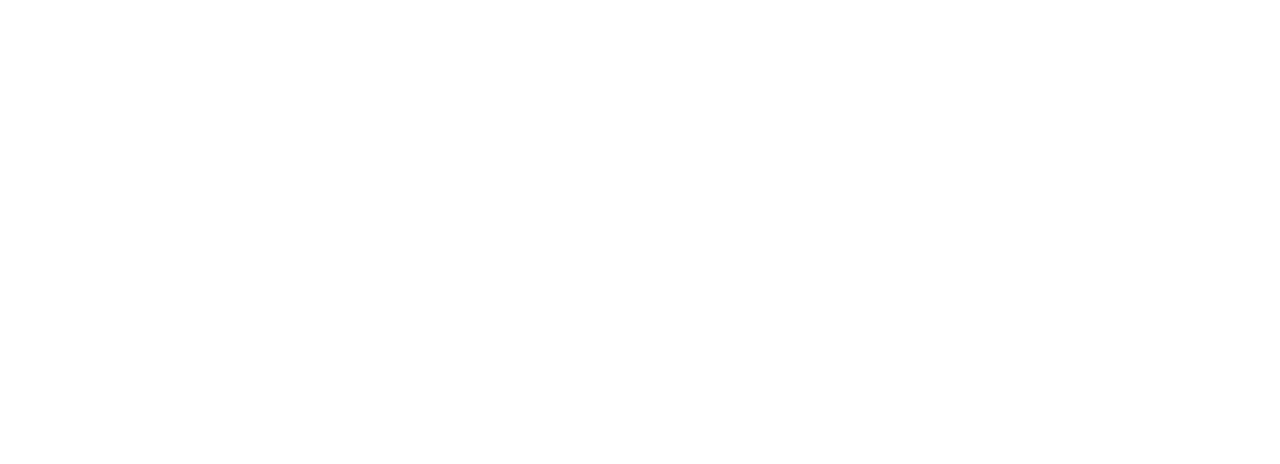
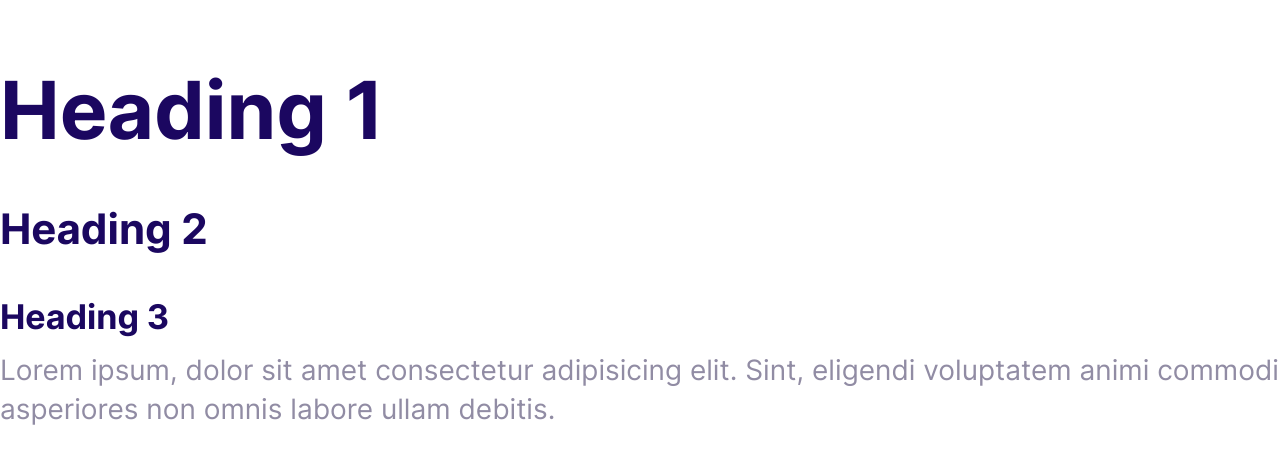
Before and after one commit to kkatalz/Topify, a plain HTML site: page index.html in a window 1280 px wide. Drawn offline with nearby package versions, Linux system fonts and the light colour scheme.

Commit message:
Define the styles for typography.

```diff
--- a/css/styles.css
+++ b/css/styles.css
@@ -5,3 +5,72 @@
     --headings-color: #1b0760;
     --body-color: #918ca4;
 }
+
+
+/* Typography */
+@font-face {
+    font-family: 'Inter';
+    src: url('/fonts/Inter-Regular.ttf') format('truetype');
+    font-weight: normal;
+    font-style: normal;
+}
+
+@font-face {
+    font-family: 'Inter';
+    src: url('/fonts/Inter-Bold.ttf') format('truetype');
+    font-weight: bold;
+    font-style: normal;
+}
+
+html {
+    font-size: 62.5%;
+}
+
+body {
+    font-family: 'Inter', Arial, Helvetica, sans-serif;
+    color: var(--body-color);
+    font-size: 2.4rem;
+    line-height: 1.4;
+}
+
+h1,
+h2,
+h3 {
+    color: var(--headings-color);
+    margin-bottom: 1rem;
+}
+
+h1 {
+    font-size: 7rem;
+}
+
+h2 {
+    font-size: 4rem;
+}
+
+h3 {
+    font-size: 3rem;
+}
+
+p {
+    margin-top: 0;
+}
+
+@media screen and (min-width:1024px) {
+    body {
+        font-size: 2.8rem;
+    }
+
+    h1 {
+        font-size: 8rem;
+    }
+
+    h2 {
+        font-size: 4.2rem;
+    }
+
+    h3 {
+        font-size: 3.4rem;
+    }
+
+}
--- a/index.html
+++ b/index.html
@@ -3,7 +3,15 @@
   <head>
     <meta charset="UTF-8" />
     <meta name="viewport" content="width=device-width, initial-scale=1.0" />
-    <title>Document</title>
+    <link rel="stylesheet" href="/css/normalize.css" />
+    <link rel="stylesheet" href="/css/styles.css" />
+    <title>Topify</title>
   </head>
-  <body></body>
+  <body>
+    <h1>Heading 1</h1>
+    <h2>Heading 2</h2>
+    <h3>Heading 3</h3>
+    Lorem ipsum, dolor sit amet consectetur adipisicing elit. Sint, eligendi
+    voluptatem animi commodi asperiores non omnis labore ullam debitis.
+  </body>
 </html>
```
Also changed, not shown: fonts/Inter-Bold.ttf (added), fonts/Inter-Regular.ttf (added).
